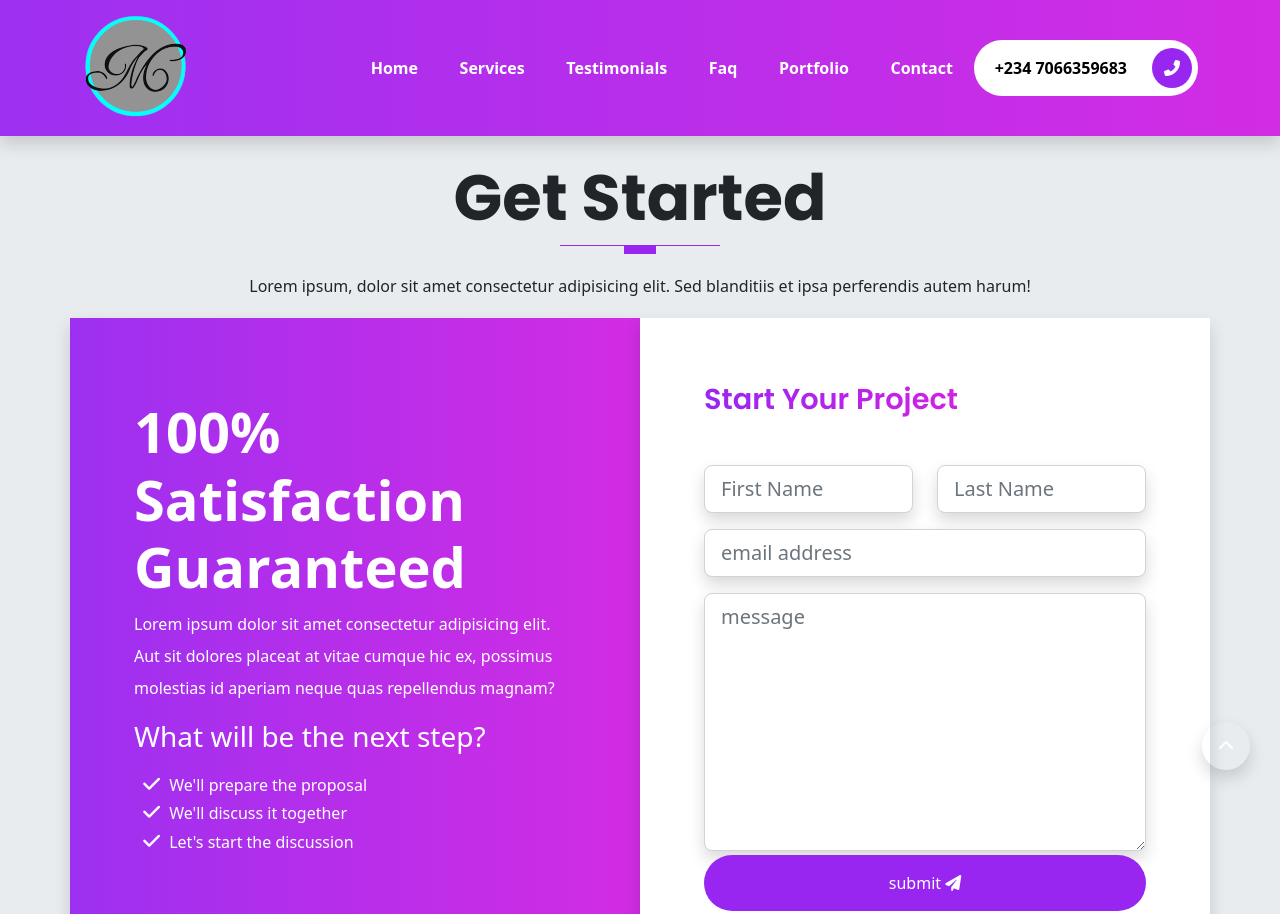
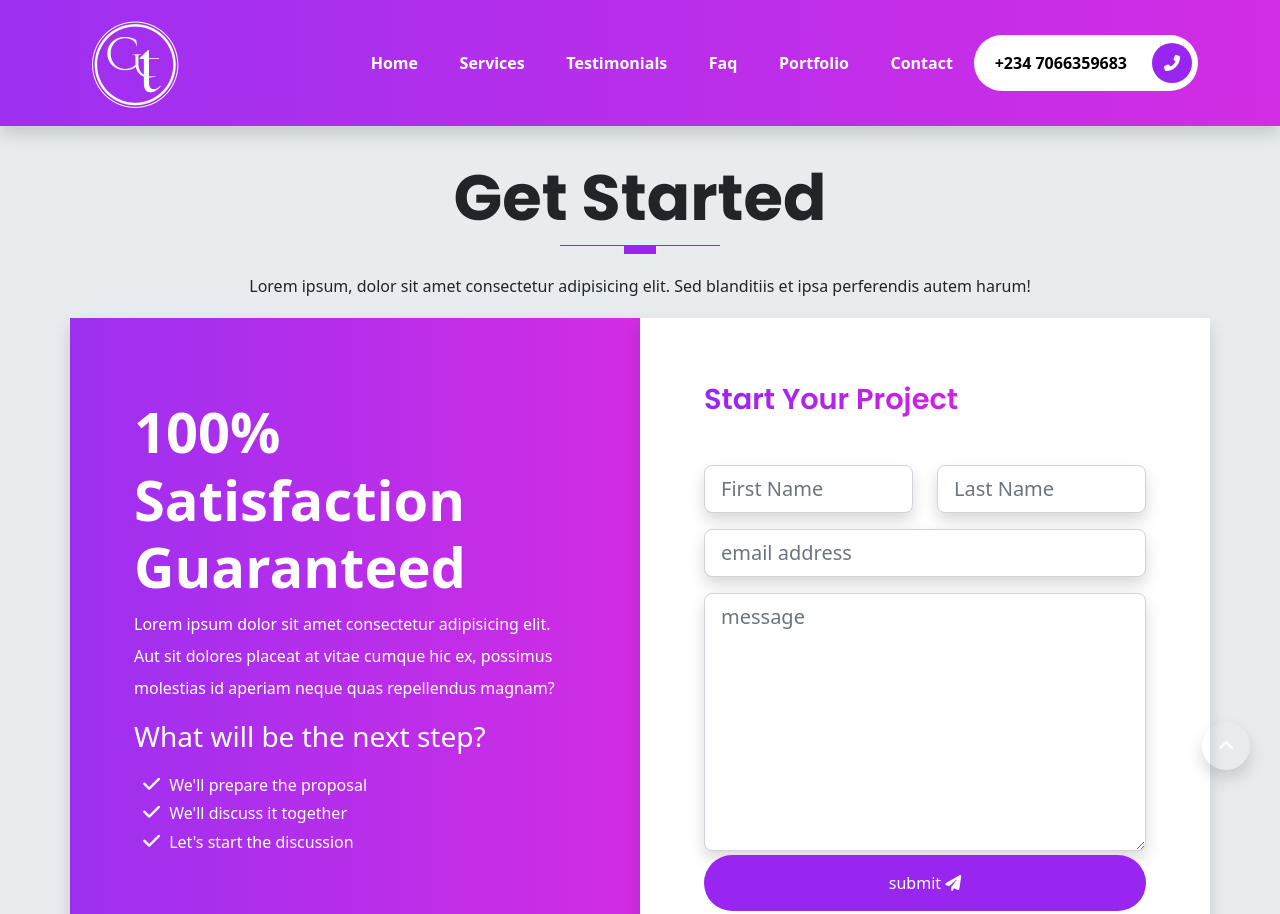
Before and after one commit to Godstime1000/portfolio, a website: page contact.html in a window 1280 px wide. Shown: the top 914 px of the page. Drawn offline with nearby package versions, Linux system fonts and the light colour scheme.

Commit message:
Update contact.html

```diff
--- a/contact.html
+++ b/contact.html
@@ -21,7 +21,7 @@
       <nav class="navbar navbar-expand-lg navbar-dark menu shadow fixed-top">
             <div class="container">
                   <a class="navbar-brand" href="#">
-                        <img src="images/logo-2.png" alt="logo image"></a>
+                        <img src="rounded brand logo.png" alt="logo image"></a>
                   <button class="navbar-toggler" type="button" data-bs-toggle="collapse" data-bs-target="#navbarNav"
                         aria-controls="navbarNav" aria-expanded="false" aria-label="Toggle navigation">
                         <span class="navbar-toggler-icon"></span>
```
